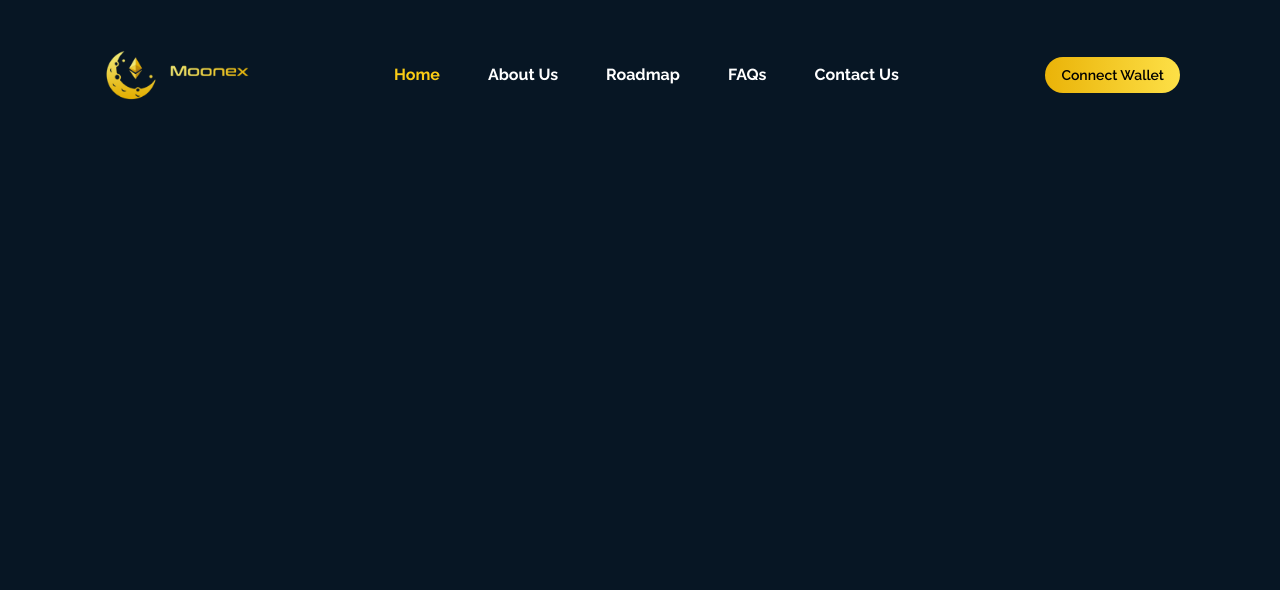
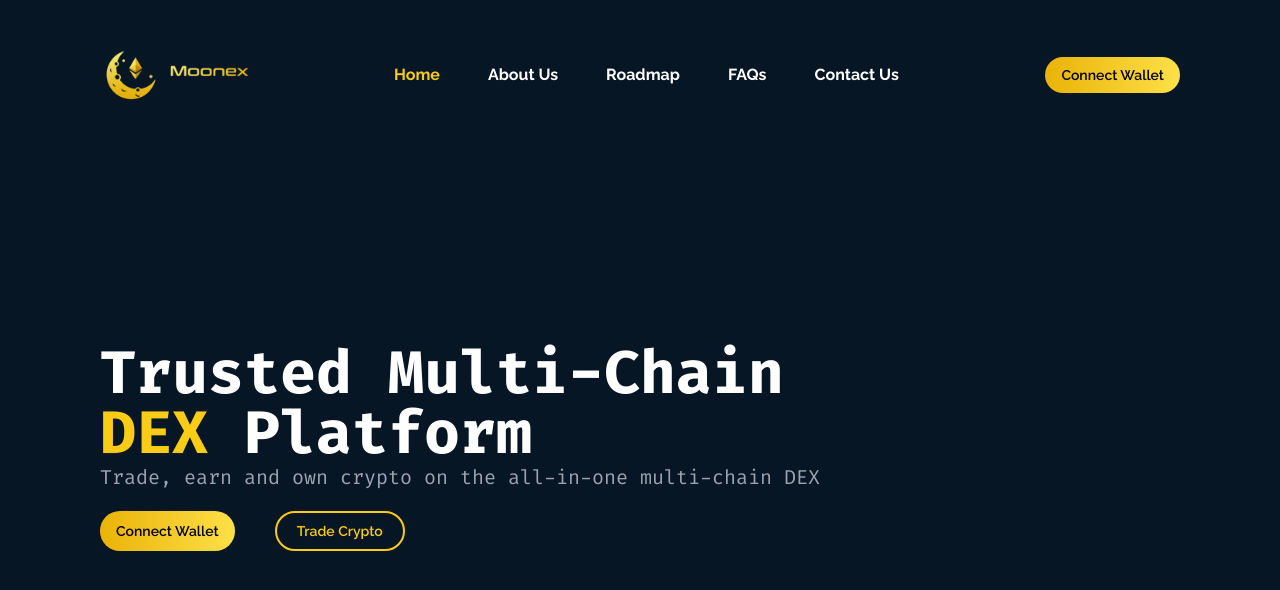
Before and after one commit to Parikshit2001/react-assignment-moonex, a Next.js app: page / in a window 1280 px wide. Shown: the top 590 px of the page. Built offline with nearby package versions, Linux system fonts and the light colour scheme.

Commit message:
Add Hero Section

```diff
--- a/src/app/page.tsx
+++ b/src/app/page.tsx
@@ -1,3 +1,4 @@
+import Hero from "@/components/Hero/Hero";
 import Navbar from "@/components/Navbar/Navbar";
 import React from "react";
 
@@ -5,6 +6,7 @@ function page() {
   return (
     <div className="bg-[#071624] min-h-screen h-full text-white relative w-full lg:px-[100px] md:px-[50px] px-[20px] pt-[47px]">
       <Navbar />
+      <Hero />
     </div>
   );
 }
--- /dev/null
+++ b/src/components/ConnectWallet.tsx
@@ -0,0 +1,13 @@
+import React from "react";
+
+function ConnectWallet({ className }: { className?: string }) {
+  return (
+    <button
+      className={`rounded-full bg-gradient-to-r from-yellow-500 to-yellow-300 px-4 py-2 text-black text-sm font-semibold hover:brightness-125 transition duration-50 font-raleway ${className}`}
+    >
+      Connect Wallet
+    </button>
+  );
+}
+
+export default ConnectWallet;
--- /dev/null
+++ b/src/components/Hero/Hero.tsx
@@ -0,0 +1,28 @@
+import React from "react";
+import ConnectWallet from "../ConnectWallet";
+
+function Hero() {
+  return (
+    <div className="py-[30vh]">
+      <div className="font-fira">
+        <div className="text-6xl font-extrabold">
+          <p>Trusted Multi-Chain</p>
+          <p>
+            <span className="text-yellow-400">DEX</span> Platform
+          </p>
+        </div>
+        <div className="text-gray-400 text-xl">
+          <p>Trade, earn and own crypto on the all-in-one multi-chain DEX</p>
+        </div>
+      </div>
+      <div className="flex gap-10 pt-5">
+        <ConnectWallet />
+        <button className="rounded-full px-5 py-2 text-yellow-400 text-sm font-semibold hover:brightness-125 transition duration-50 font-raleway broder border-2 border-yellow-400">
+          Trade Crypto
+        </button>
+      </div>
+    </div>
+  );
+}
+
+export default Hero;
--- a/src/components/Navbar/Navbar.tsx
+++ b/src/components/Navbar/Navbar.tsx
@@ -1,5 +1,6 @@
 import Image from "next/image";
 import React from "react";
+import ConnectWallet from "../ConnectWallet";
 
 function Navbar() {
   return (
@@ -7,16 +8,16 @@ function Navbar() {
       <section className="flex items-center lg:gap-36 md:gap-12">
         <Image alt="Logo" src="/images/logo_1.png" height={20} width={150} />
         <div className="md:flex items-center gap-12 font-bold hidden">
-          <button className="hover:text-yellow-100 text-yellow-400">Home</button>
+          <button className="hover:text-yellow-100 text-yellow-400">
+            Home
+          </button>
           <button className="hover:text-yellow-100">About Us</button>
           <button className="hover:text-yellow-100">Roadmap</button>
           <button className="hover:text-yellow-100">FAQs</button>
           <button className="hover:text-yellow-100">Contact Us</button>
         </div>
       </section>
-      <button className="rounded-full bg-gradient-to-r from-yellow-500 to-yellow-300 px-4 py-2 text-black text-sm font-semibold hover:brightness-125 transition duration-50">
-        Connect Wallet
-      </button>
+      <ConnectWallet />
     </nav>
   );
 }
```
